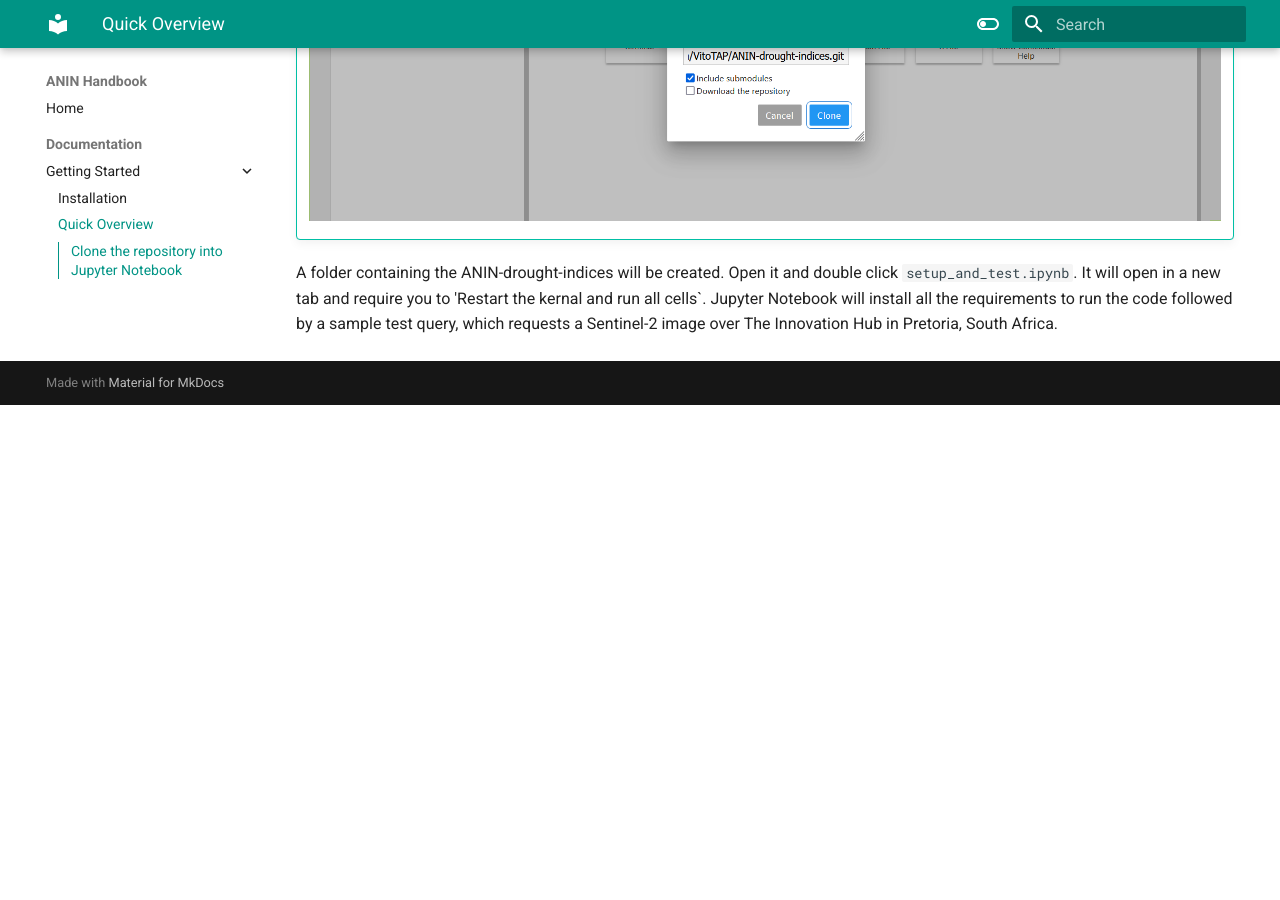
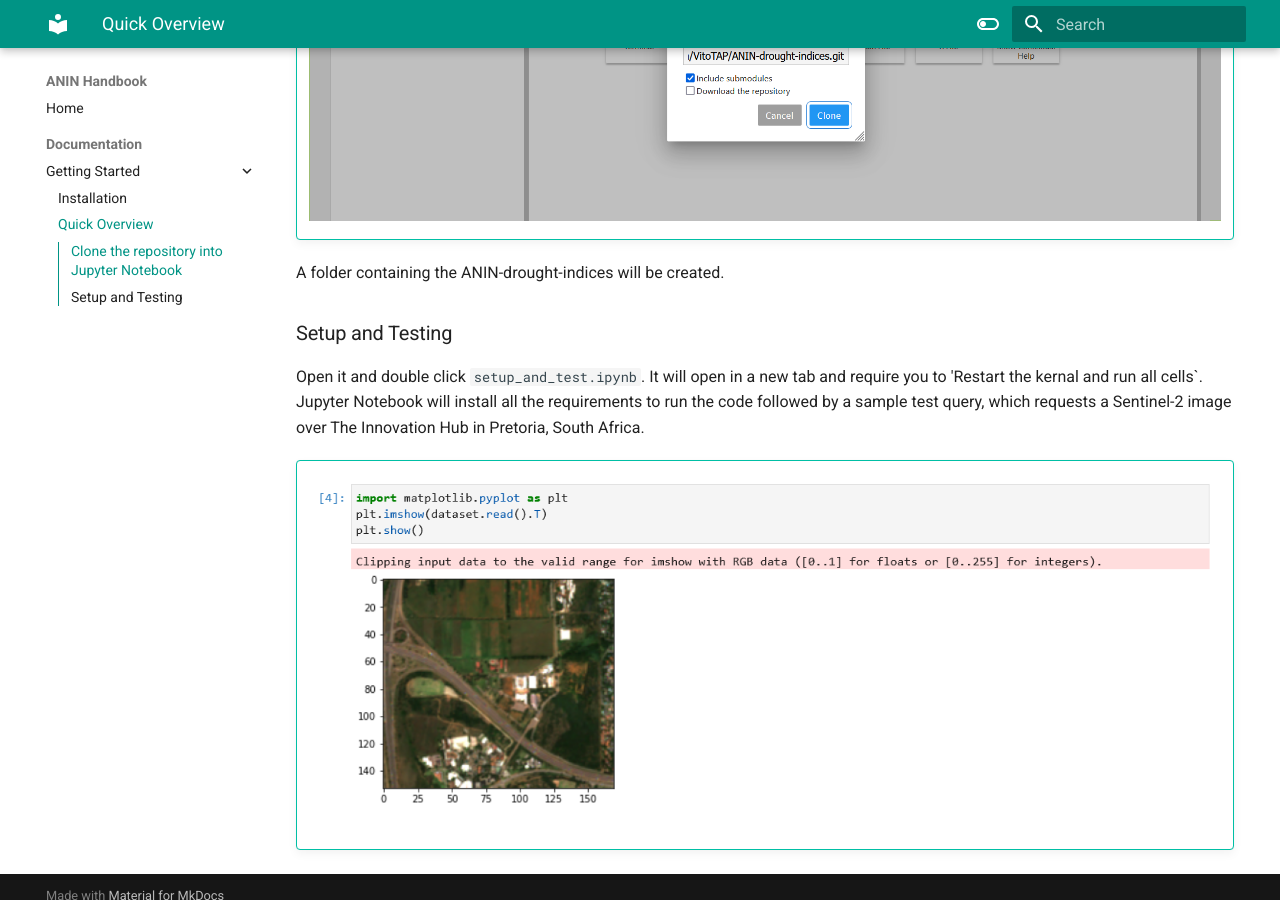
Before and after one commit to sibonile/ANIN-Handbook, an MkDocs documentation site: the page built from docs/Overview.md, in a window 1280 px wide and 900 px high, scrolled down 788 px. Built offline with MkDocs 1.6.1 and Material for MkDocs 9.7.7, drawn with Linux system fonts in a browser that asks for light colours; before the commit the page ends 1193 px from its top, so only the background shows below that.

Commit message:
$Update to overview

```diff
--- a/docs/Overview.md
+++ b/docs/Overview.md
@@ -9,5 +9,13 @@ Begin by importing the ANIN-drought-indices into Jupyter Notebook using the `Git
 
     ![alt text](assets/JN_CloneRepo.PNG)
 
-A folder containing the ANIN-drought-indices will be created. Open it and double click `setup_and_test.ipynb`. It will open in a new tab and require you to 'Restart the kernal and run all cells`.
+A folder containing the ANIN-drought-indices will be created.
+
+### Setup and Testing
+
+Open it and double click `setup_and_test.ipynb`. It will open in a new tab and require you to 'Restart the kernal and run all cells`.
 Jupyter Notebook will install all the requirements to run the code followed by a sample test query, which requests a Sentinel-2 image over The Innovation Hub in Pretoria, South Africa.
+
+!!! tip ""
+
+    ![alt text](assets/JN_TestResults.PNG)
```
Also changed, not shown: docs/assets/JN_TestResults.PNG (added), mkdocs.yml (line endings or trailing spaces).
